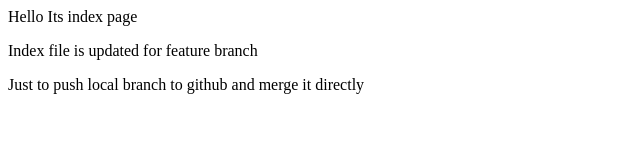
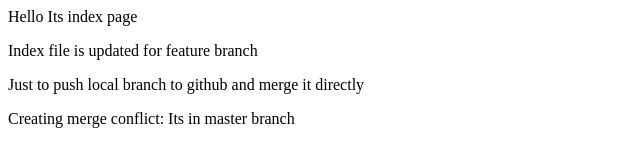
Before and after one commit to mariah123/local-repo, a plain HTML site: page index.html in a window 1280 px wide. Shown: the whole page, without its empty margins (0-640 px from the left). Drawn offline with Linux system fonts and the light colour scheme.

Commit message:
added text in master branch

```diff
--- a/index.html
+++ b/index.html
@@ -1,3 +1,4 @@
 <p>Hello Its index page</p>
 <p>Index file is updated for feature branch</p>
 <p>Just to push local branch to github and merge it directly</p>
+<p>Creating merge conflict: Its in master branch</p>
```
